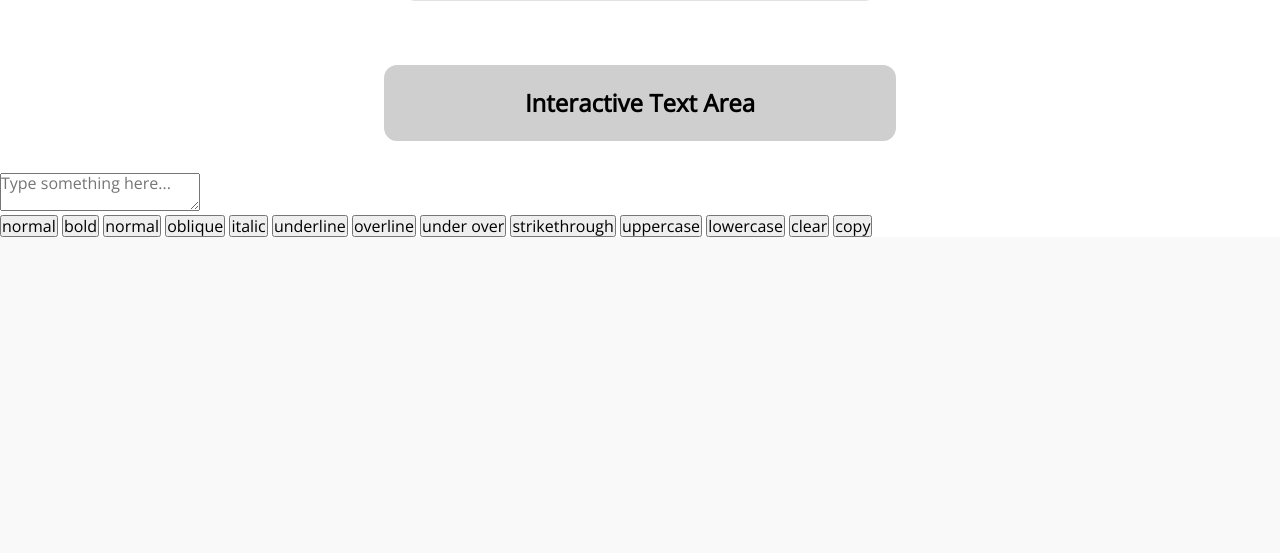
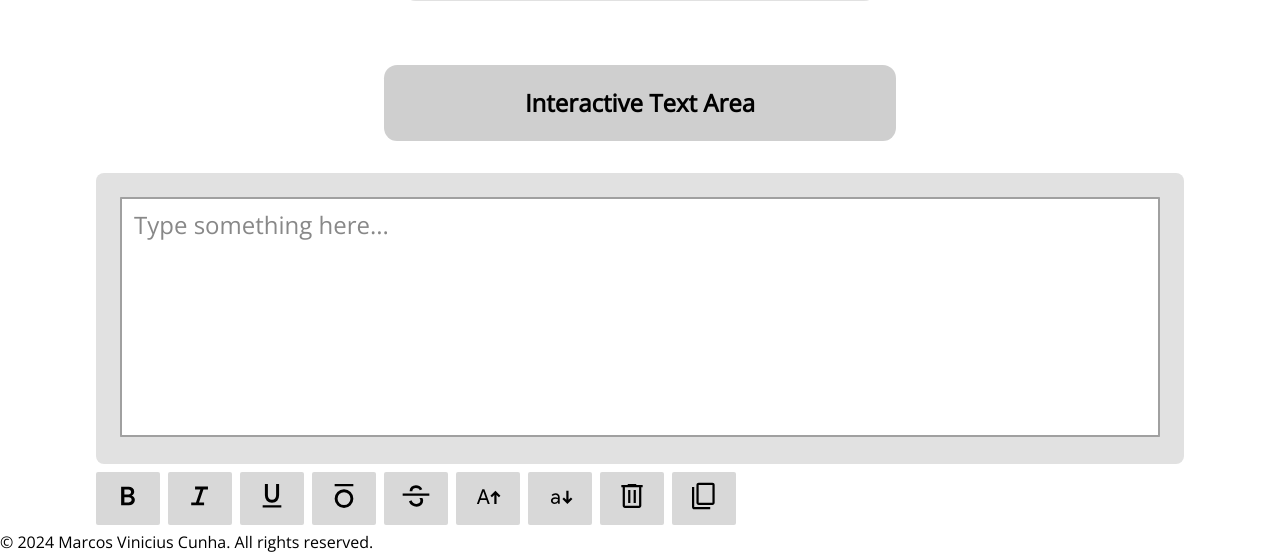
Before and after one commit to marcs-sus/project_devweb, a PHP site: page / in a window 1280 px wide. Shown: the part 2029-2582 px from the top of the page. Before the commit the page ends 2266 px from the top, so only its background shows below. Run offline with PHP 8.4, Linux system fonts and the light colour scheme.

Commit message:
interactive text area 1.0

```diff
--- a/css/style.css
+++ b/css/style.css
@@ -188,6 +188,11 @@ button#next {
 }
 
 /* Drag and Drop section */
+.drag-and-drop {
+  align-items: center;
+  justify-content: center;
+}
+
 .drag-and-drop-container {
   display: flex;
   flex-wrap: wrap;
@@ -223,7 +228,59 @@ button#next {
 }
 
 /* Interactive Text Area section */
+.textarea-container {
+  width: 85vw;
+  padding: 3vh;
+  margin: auto;
+  border-radius: 1vh;
+  align-items: center;
+  justify-content: center;
+  background-color: #e1e1e1;
+}
 
+.textarea {
+  width: 100%;
+  padding: 1.5vh;
+  height: 30vh;
+  box-sizing: border-box;
+  border: 0.25vh solid #a0a0a0;
+  border-radius: 0.1vh;
+  font-size: 1.5rem;
+  resize: none;
+  font-weight: normal;
+  font-style: normal;
+  text-decoration: none;
+  text-transform: none;
+}
+
+.textarea::placeholder {
+  color: #888;
+  font-weight: normal;
+  font-style: normal;
+  text-decoration: none !important;
+  text-transform: none;
+}
+
+.textarea-buttons {
+  display: flex;
+  flex-wrap: wrap;
+  gap: 1vh;
+  width: 85vw;
+  margin: 1vh auto;
+}
+
+.textarea-buttons button {
+  background-color: #d8d8d8;
+  border: none;
+  padding: 1vh 2vh;
+  border-radius: 0.25vh;
+  font-size: 1.5rem;
+  cursor: pointer;
+}
+
+.textarea-buttons .active {
+  background-color: #c3c3c3;
+}
 
 /* Responsive styles */
 @media (max-width: 768px) {
--- a/index.html
+++ b/index.html
@@ -88,30 +88,71 @@
     <div class="subtitle">
         <h2>Interactive Text Area</h2>
     </div>
-    <section>
+    <section class="interactive-text-area">
         <div class="textarea-container">
-            <textarea class="interactive-textarea" id="textArea" placeholder="Type something here..."></textarea>
-            <div class="textarea-buttons">
-                <button onclick="toggleTextWeight('normal')">normal</button>
-                <button onclick="toggleTextWeight('bold')">bold</button>
+            <textarea class="textarea" id="textArea" placeholder="Type something here..."></textarea>
+        </div>
+        <div class="textarea-buttons">
+            <button id="boldBtn" onclick="toggleTextWeight('bold')"><svg xmlns="http://www.w3.org/2000/svg"
+                    height="32px" viewBox="0 -960 960 960" width="32px" fill="#000000">
+                    <path
+                        d="M274-200v-560h225.67q65.66 0 116.33 41.33 50.67 41.34 50.67 107.67 0 42.33-21.67 72.83t-51.67 45.84v4q37 13 64.84 47 27.83 34 27.83 84 0 75-56.67 116.16Q572.67-200 507-200H274Zm97.67-88h130.66q41.34 0 63.5-24.83Q588-337.67 588-366.67q0-28.33-22.17-53.16-22.16-24.84-64.5-24.84H371.67V-288Zm0-240.67h121.66q34.34 0 56.34-21t22-51.33q0-31.33-22.67-52t-55-20.67H371.67v145Z" />
+                </svg></button>
 
-                <button onclick="toggleTextStyle('normal')">normal</button>
-                <button onclick="toggleTextStyle('oblique')">oblique</button>
-                <button onclick="toggleTextStyle('italic')">italic</button>
+            <button id="italicBtn" onclick="toggleTextStyle('italic')"><svg xmlns="http://www.w3.org/2000/svg"
+                    height="32px" viewBox="0 -960 960 960" width="32px" fill="#000000">
+                    <path
+                        d="M216-199.33V-286h142.67l132.66-392.67H332v-86.66h386.67v86.66h-136L450-286h152.67v86.67H216Z" />
+                </svg></button>
 
-                <button onclick="toggleTextDeco('underline')">underline</button>
-                <button onclick="toggleTextDeco('overline')">overline</button>
-                <button onclick="toggleTextDeco('underline overline')">under over</button>
-                <button onclick="toggleTextDeco('strikethrough')">strikethrough</button>
+            <button id="underlineBtn" onclick="toggleTextDeco('underline')"><svg xmlns="http://www.w3.org/2000/svg"
+                    height="32px" viewBox="0 -960 960 960" width="32px" fill="#000000">
+                    <path
+                        d="M200-133.33V-200h560v66.67H200ZM480-280q-100.33 0-156.67-60Q267-400 267-501.33V-840h89.67v340.67q0 60.66 32 97.66t91.33 37q59.33 0 91.33-37t32-97.66V-840H693v338.67Q693-400 636.67-340 580.33-280 480-280Z" />
+                </svg></button>
+            <button id="overlineBtn" onclick="toggleTextDeco('overline')"><svg xmlns="http://www.w3.org/2000/svg"
+                    height="32px" viewBox="0 -960 960 960" width="32px" fill="#000000">
+                    <path
+                        d="M200-773.33V-840h560v66.67H200ZM480-120q-117 0-198.5-81.5T200-400q0-117 81.5-198.5T480-680q117 0 198.5 81.5T760-400q0 117-81.5 198.5T480-120Zm-.16-86.67q80.49 0 136.99-56.34 56.5-56.34 56.5-136.83 0-80.49-56.34-136.99-56.34-56.5-136.83-56.5-80.49 0-136.99 56.34-56.5 56.34-56.5 136.83 0 80.49 56.34 136.99 56.34 56.5 136.83 56.5Z" />
+                </svg></button>
+            <button id="line-throughBtn" onclick="toggleTextDeco('line-through')"><svg
+                    xmlns="http://www.w3.org/2000/svg" height="32px" viewBox="0 -960 960 960" width="32px"
+                    fill="#000000">
+                    <path
+                        d="M498-160q-77.33 0-139.67-42.67Q296-245.33 268-318l75.33-32q18 48 59.5 77.67 41.5 29.66 95.84 29.66 48.66 0 80.66-24.66 32-24.67 32-70 0-21.34-8.66-43.34-8.67-22-24-39.33H672q11 20 16.5 40.17 5.5 20.16 5.5 42.5 0 80.66-55.83 129Q582.33-160 498-160ZM80-486.67v-66.66h800v66.66H80ZM476.67-806q66 0 116.5 31.5t75.5 90.5l-75.34 33.67Q581-682.67 551.17-703q-29.84-20.33-73.84-20.33-46.33 0-75.33 22.16Q373-679 372-640q0 5.33.67 10 .66 4.67 2 10h-81.34q-1.33-5.33-2-10.67-.66-5.33-.66-10.66.66-71.67 52.16-118.17T476.67-806Z" />
+                </svg></button>
 
-                <button onclick="transformText('uppercase')">uppercase</button>
-                <button onclick="transformText('lowercase')">lowercase</button>
+            <button onclick="transformText('uppercase')"><svg xmlns="http://www.w3.org/2000/svg" height="32px"
+                    viewBox="0 -960 960 960" width="32px" fill="#000000">
+                    <path
+                        d="M669.33-240v-273.33l-70.66 70.66L552-489.33 702.67-640l150.66 150.67-46.66 46.66L736-513.33V-240h-66.67Zm-522.66 0L309-680h61.67l163 440h-60L432-358.33H248L206-240h-59.33Zm119.66-169h147l-73-205.33h-2.66L266.33-409Z" />
+                </svg></button>
+            <button onclick="transformText('lowercase')"><svg xmlns="http://www.w3.org/2000/svg" height="32px"
+                    viewBox="0 -960 960 960" width="32px" fill="#000000">
+                    <path
+                        d="M322.67-240q-51 0-82.67-26.5t-31.67-70.83q0-46 35.17-74.5t91.17-28.5q25 0 47.33 4.33t38.33 12v-16q0-35-20.5-54.67-20.5-19.66-57.83-19.66-23 0-42.67 8.5-19.66 8.5-35.66 25.83l-36.34-30.33q24-25 51.5-37t63.5-12q64.34 0 96.67 31.5t32.33 94.5V-250H421v-40.33h-4q-15.33 25-41.67 37.66Q349-240 322.67-240Zm4-43.33q35.66 0 65.16-28t29.5-69.34q-15.33-8-36.5-12.83-21.16-4.83-41.5-4.83-38.66 0-60.33 16.33t-21.67 44.67q0 24 19 39t46.34 15Zm376 43.33L552-390.67l46.67-46.66 70.66 70.66V-640H736v273.33l70.67-70.66 46.66 46.66L702.67-240Z" />
+                </svg></button>
 
-                <button onclick="clearText()">clear</button>
-                <button onclick="copyText()">copy</button>
-            </div>
+            <button onclick="clearText()"><svg xmlns="http://www.w3.org/2000/svg" height="32px" viewBox="0 -960 960 960"
+                    width="32px" fill="#000000">
+                    <path
+                        d="M267.33-120q-27.5 0-47.08-19.58-19.58-19.59-19.58-47.09V-740H160v-66.67h192V-840h256v33.33h192V-740h-40.67v553.33q0 27-19.83 46.84Q719.67-120 692.67-120H267.33Zm425.34-620H267.33v553.33h425.34V-740Zm-328 469.33h66.66v-386h-66.66v386Zm164 0h66.66v-386h-66.66v386ZM267.33-740v553.33V-740Z" />
+                </svg></button>
+            <button onclick="copyText()"><svg xmlns="http://www.w3.org/2000/svg" height="32px" viewBox="0 -960 960 960"
+                    width="32px" fill="#000000">
+                    <path
+                        d="M320-213.33q-27 0-46.83-19.84Q253.33-253 253.33-280v-533.33q0-27 19.84-46.84Q293-880 320-880h413.33q27 0 46.84 19.83Q800-840.33 800-813.33V-280q0 27-19.83 46.83-19.84 19.84-46.84 19.84H320Zm0-66.67h413.33v-533.33H320V-280ZM186.67-80q-27 0-46.84-19.83Q120-119.67 120-146.67v-600h66.67v600h480V-80h-480ZM320-280v-533.33V-280Z" />
+                </svg></button>
         </div>
     </section>
+
+
+
+
+    <!-- Footer section -->
+    <footer>
+        <p>&copy; 2024 Marcos Vinicius Cunha. All rights reserved.</p>
+    </footer>
     <script src="js/script.js"></script>
 </body>
 
--- a/js/script.js
+++ b/js/script.js
@@ -73,49 +73,47 @@ boxes.forEach((box) => {
 // Interactive Text Area
 const textArea = document.getElementById("textArea");
 
-function toggleTextStyle(style) {
-  switch (style) {
-    case "normal":
-      textArea.style.fontStyle = "normal";
-      break;
-    case "italic":
-      textArea.style.fontStyle = "italic";
-      break;
-    case "oblique":
-      textArea.style.fontStyle = "oblique";
-    default:
-      break;
+let isBold = false;
+let isItalic = false;
+let currentDeco = "none";
+
+function toggleTextWeight() {
+  isBold = !isBold;
+  if (isBold) {
+    textArea.style.fontWeight = "bold";
   }
+  if (!isBold) {
+    textArea.style.fontWeight = "normal";
+  }
+  document.getElementById("boldBtn").classList.toggle("active", isBold);
 }
 
-function toggleTextWeight(weight) {
-  switch (weight) {
-    case "normal":
-      textArea.style.fontWeight = "normal";
-      break;
-    case "bold":
-      textArea.style.fontWeight = "bold";
-    default:
-      break;
+function toggleTextStyle() {
+  isItalic = !isItalic;
+  if (isItalic) {
+    textArea.style.fontStyle = "italic";
   }
+  if (!isItalic) {
+    textArea.style.fontStyle = "normal";
+  }
+  document.getElementById("italicBtn").classList.toggle("active", isItalic);
 }
 
 function toggleTextDeco(deco) {
-  switch (deco) {
-    case "underline":
-      textArea.style.textDecoration = "underline";
-      break;
-    case "overline":
-      textArea.style.textDecoration = "overline";
-      break;
-    case "underline overline":
-      textArea.style.textDecoration = "underline overline";
-    case "strikethrough":
-      textArea.style.textDecoration = "line-through";
-      break;
-    default:
-      break;
+  if (currentDeco === deco) {
+    textArea.style.textDecoration = "none";
+    document.getElementById(deco + "Btn").classList.remove("active");
+    currentDeco = null;
+    return;
   }
+
+  ["underline", "overline", "line-through"].forEach((dec) => {
+    document.getElementById(dec + "Btn").classList.remove("active");
+  });
+
+  textArea.style.textDecoration = deco;
+  document.getElementById(deco + "Btn").classList.add("active");
+  currentDeco = deco;
 }
 
 function transformText(transform) {
```
Also changed, not shown: assets/svg/content_copy_32dp_000000_FILL0_wght400_GRAD0_opsz40.svg (added), assets/svg/delete_32dp_000000_FILL0_wght400_GRAD0_opsz40.svg (added), assets/svg/format_bold_32dp_000000_FILL0_wght400_GRAD0_opsz40.svg (added), assets/svg/format_italic_32dp_000000_FILL0_wght400_GRAD0_opsz40.svg (added), assets/svg/format_overline_32dp_000000_FILL0_wght400_GRAD0_opsz40.svg (added), assets/svg/format_underlined_32dp_000000_FILL0_wght400_GRAD0_opsz40.svg (added), assets/svg/lowercase_32dp_000000_FILL0_wght400_GRAD0_opsz40.svg (added), assets/svg/strikethrough_s_32dp_000000_FILL0_wght400_GRAD0_opsz40.svg (added), assets/svg/uppercase_32dp_000000_FILL0_wght400_GRAD0_opsz40.svg (added).
